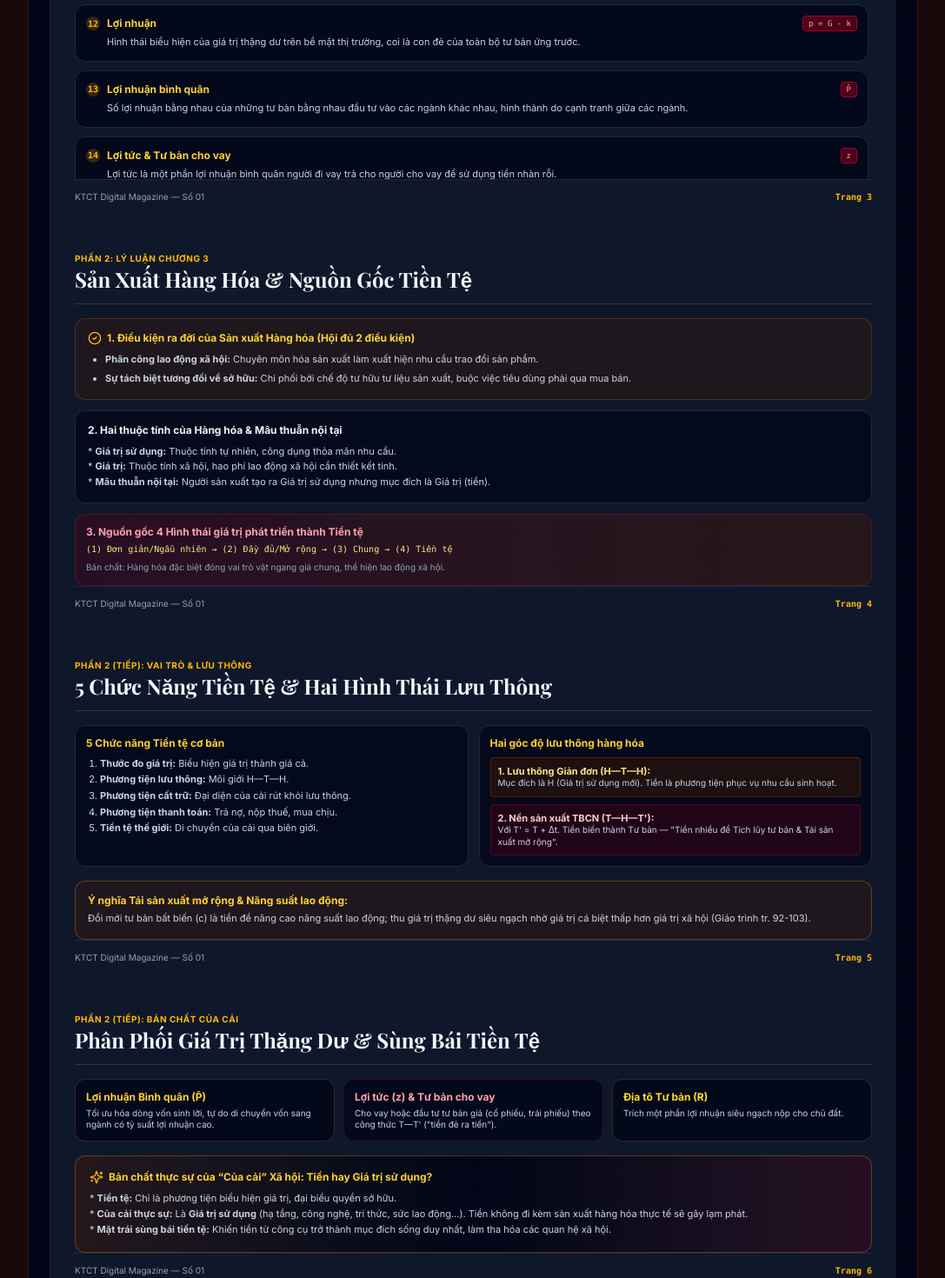
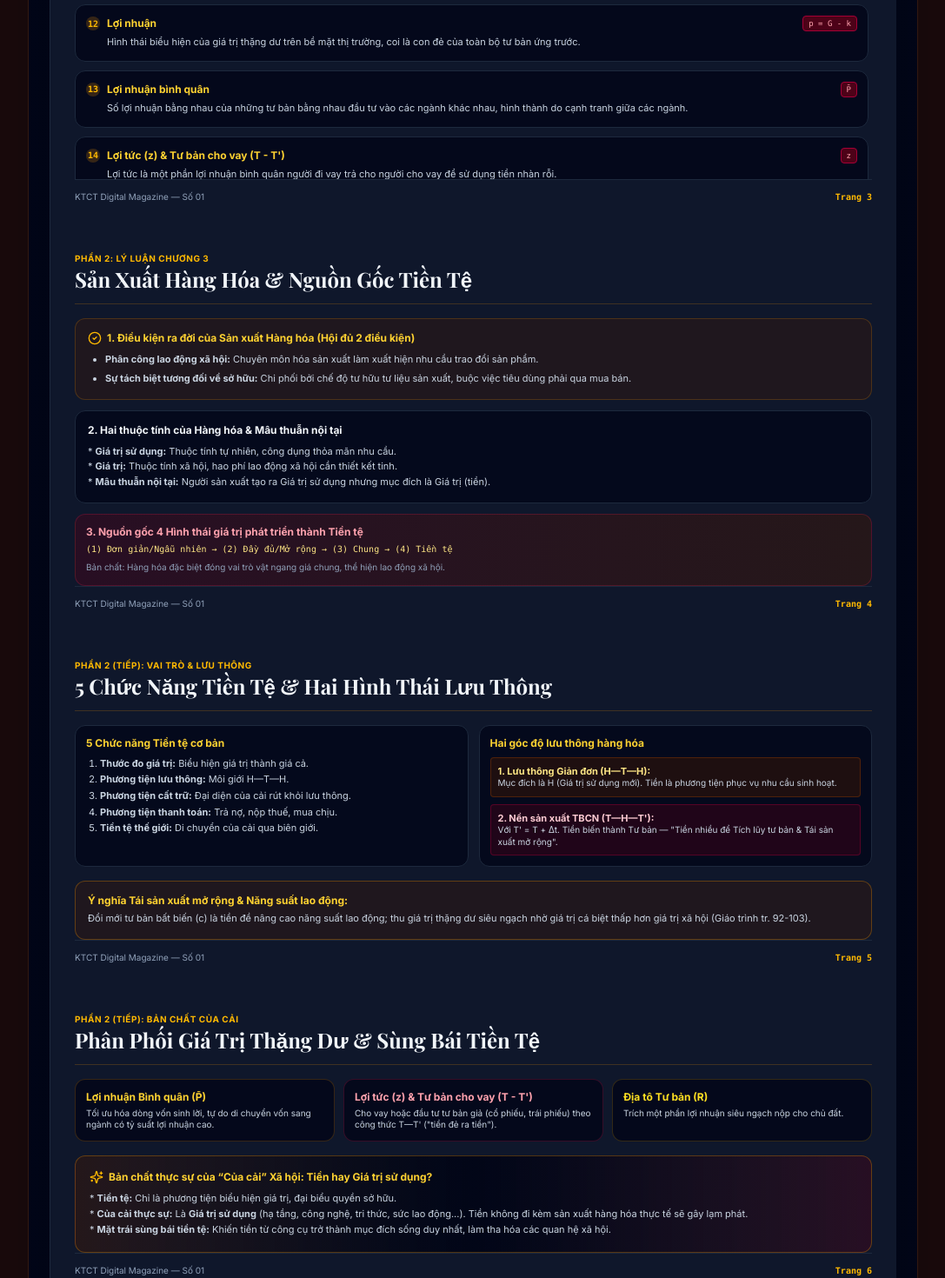
Before and after one commit to Pengikas/ktct-digital-magazine, a Next.js app: page /magazine in a window 1280 px wide. Shown: the part 2120-3590 px from the top of the page at 87% size, without its empty margins (96-1183 px from the left). Built offline with nearby package versions, Linux system fonts and the light colour scheme; a web font is replaced by a local one.

Commit message:
fix(magazine): add (T - T') to Lợi tức (z) & Tư bản cho vay title

```diff
--- a/components/magazine/Flipbook.tsx
+++ b/components/magazine/Flipbook.tsx
@@ -820,7 +820,7 @@ export function Flipbook() {
                     <p className="text-[10px] text-slate-300">Tối ưu hóa dòng vốn sinh lời, tự do di chuyển vốn sang ngành có tỷ suất lợi nhuận cao.</p>
                   </div>
                   <div className="p-3 rounded-xl bg-slate-950/80 border border-rose-500/20 space-y-1">
-                    <span className="font-bold text-rose-300 text-xs block">Lợi tức (z) &amp; Tư bản cho vay</span>
+                    <span className="font-bold text-rose-300 text-xs block">Lợi tức (z) &amp; Tư bản cho vay (T - T')</span>
                     <p className="text-[10px] text-slate-300">Cho vay hoặc đầu tư tư bản giả (cổ phiếu, trái phiếu) theo công thức T—T' ("tiền đẻ ra tiền").</p>
                   </div>
                   <div className="p-3 rounded-xl bg-slate-950/80 border border-yellow-500/20 space-y-1">
--- a/data/magazineData.ts
+++ b/data/magazineData.ts
@@ -169,7 +169,7 @@ export const CONCEPTS_LIST: ConceptItem[] = [
     definition: "Số lợi nhuận bằng nhau của những tư bản bằng nhau đầu tư vào các ngành khác nhau, hình thành do cạnh tranh giữa các ngành.",
   },
   {
-    term: "Lợi tức & Tư bản cho vay",
+    term: "Lợi tức (z) & Tư bản cho vay (T - T')",
     symbol: "z",
     definition: "Lợi tức là một phần lợi nhuận bình quân người đi vay trả cho người cho vay để sử dụng tiền nhàn rỗi.",
   },
```
